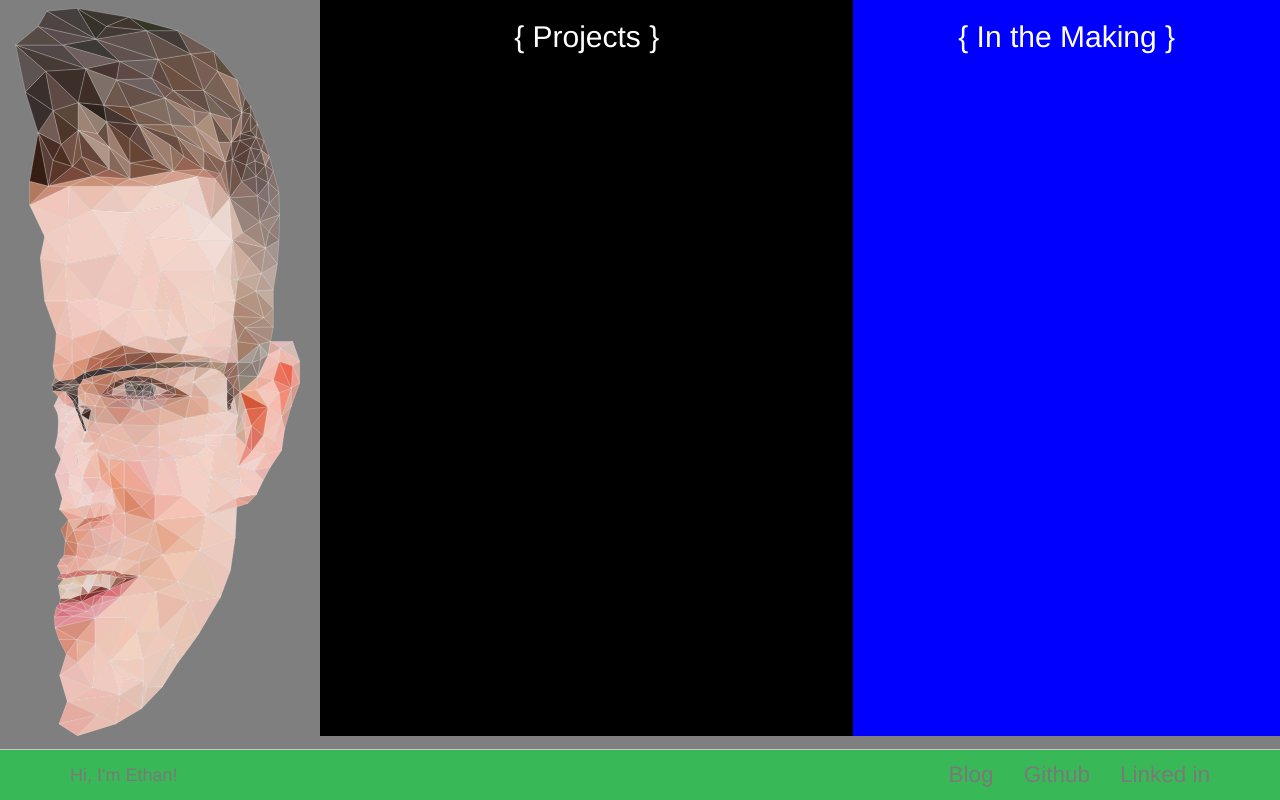
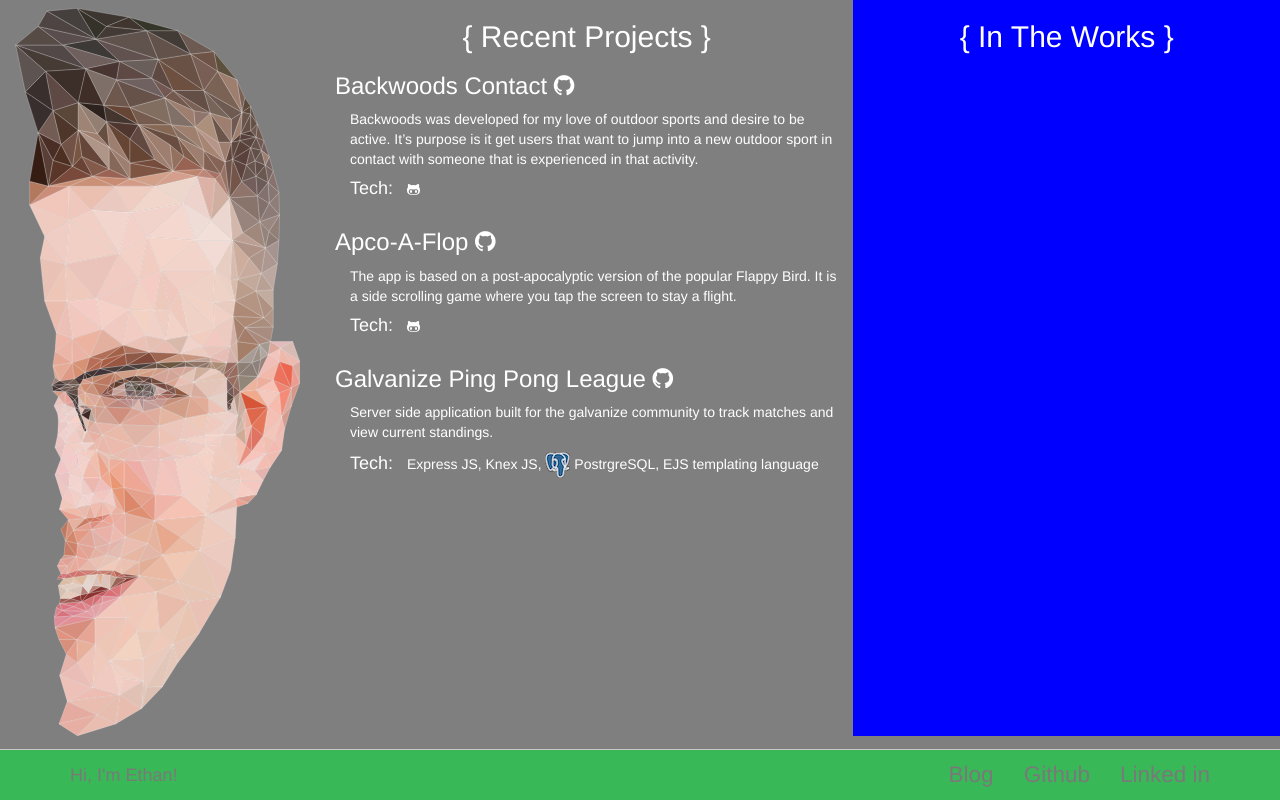
Before and after one commit to EGWeeks/personpage, a plain HTML site: page index.html in a window 1280 px wide. Drawn offline with nearby package versions, Linux system fonts and the light colour scheme; a web font is replaced by a local one.

Commit message:
updated index with project content

```diff
--- a/css/main.css
+++ b/css/main.css
@@ -4,6 +4,17 @@ body {
 	background-color: rgba(1, 1, 1, 0.5);
 }
 
+/* icons */
+
+i {
+	color: white;
+}
+
+i:hover {
+	color: blue;
+}
+
+/* Nav */
 
 .navContainer {
 	background-color: #1cd046;
@@ -27,8 +38,9 @@ body {
 }
 
 /* Projects */
+
 .projects {
-	background: black;
+	color: white;
 	height: 92vh;
 }
 
@@ -37,14 +49,51 @@ body {
 	text-align: center;
 }
 
+.projectDesc {
+	padding-left: 1.5rem;
+}
+
+.projectLinks{
+	display:inline;
+	color: white;
+}
 /* Making / in the work column */
 
-.making {
+.works {
 	background: blue;
 	height: 92vh;
 }
 
-.makingHeader {
+.worksHeader {
 	color: white;
 	text-align: center;
 }
+
+.worksDesc {
+	padding-left: 1.5rem;
+}
+
+/* Technology list */
+
+.techHeader {
+	display: inline;
+	padding-left: 1.5rem;
+}
+
+.tech {
+	padding-left: 1rem;
+	display: inline-block;
+	list-style-type: none;
+}
+
+.tech li {
+	display: inline;
+}
+
+.tech li a {
+	color: white;
+}
+
+.tech li a:hover {
+	color: blue;
+}
--- a/index.html
+++ b/index.html
@@ -4,6 +4,8 @@
 	<meta charset="utf-8">
 	<link rel="icon" type="image/png" href="img/favicon.png">
 	<link rel="stylesheet" href="https://maxcdn.bootstrapcdn.com/bootstrap/3.3.6/css/bootstrap.min.css" integrity="sha384-1q8mTJOASx8j1Au+a5WDVnPi2lkFfwwEAa8hDDdjZlpLegxhjVME1fgjWPGmkzs7" crossorigin="anonymous">
+	<link rel="stylesheet" href="https://maxcdn.bootstrapcdn.com/font-awesome/4.6.1/css/font-awesome.min.css">
+
 	<link rel="stylesheet" href="css/main.css">
 	<title>Ethan's Home</title>
 </head>
@@ -16,10 +18,40 @@
 			<img class='selfie' src='img/polyselfie.svg' alt='low poly selfie' />
 		</div>
 		<div class='col-sm-8 col-md-8 col-lg-5 projects'>
-			<h2 class='projectHeader'>{	Projects }</h2>
+			<h2 class='projectHeader'>{	 Recent Projects  }</h2>
+			<section>
+				<h3><a class='projectLinks' href='backwoodscontact.xyz'>Backwoods Contact</a><a href='https://github.com/EGWeeks/tutorFront'> <i class="fa fa-github" aria-hidden="true"></i></a></h3>
+				<p class='projectDesc' >Backwoods was developed for my love of outdoor sports and desire to be active. It’s purpose is it get users that want to jump into a new outdoor sport in contact with someone that is experienced in that activity.</p>
+				<h4 class='techHeader'>Tech:</h4>
+				<ul class='tech' >
+					<li><i class="fa fa-github-alt" aria-hidden="true"></i></li>
+
+				</ul>
+			</section>
+			<section>
+				<h3><a class='projectLinks' href='github.com/EGWeeks/tapGame'>Apco-A-Flop</a> <a href='github.com/EGWeeks/tapGame'> <i class="fa fa-github" aria-hidden="true"></i></a></h3>
+				<p class='projectDesc' >The app is based on a post-apocalyptic version of the popular Flappy Bird. It is a side scrolling game where you tap the screen to stay a flight.</p>
+				<h4 class='techHeader'>Tech:</h4>
+				<ul class='tech' >
+					<li><i class="fa fa-github-alt" aria-hidden="true"></i></li>
+
+				</ul>
+			</section>
+			<section>
+				<h3><a class='projectLinks' href='galvanize-ping-pong- league.herokuapp.com'>Galvanize Ping Pong League</a> <a href='https://github.com/mathewsjared/gpl'><i class="fa fa-github" aria-hidden="true"></i></a></h3>
+				<p class='projectDesc' >Server side application built for the galvanize community to track matches and view current standings.</p>
+				<h4 class='techHeader'>Tech:</h4>
+				<ul class='tech' >
+					<li><a href='http://expressjs.com/'>Express JS,</a></li>
+					<li><a href='http://knexjs.org/'>Knex JS,</a></li>
+					<li><a href='http://www.postgresql.org/'><img src='img/postgres.png' alt='postgres elephant'/> PostrgreSQL,</a></li>
+					<li><a href='http://www.postgresql.org/'> EJS templating language</a></li>
+				</ul>
+			</section>
+
 		</div>
-		<div class='col-sm-12 col-md-12 col-lg-4 making'>
-			<h2 class='makingHeader'>{	In the Making }</h2>
+		<div class='col-sm-12 col-md-12 col-lg-4 works'>
+			<h2 class='worksHeader'>{	 In The Works  }</h2>
 		</div>
 	</div>
 
```
Also changed, not shown: img/expressjs.png (added), img/postgres.png (added), 2 other files.
